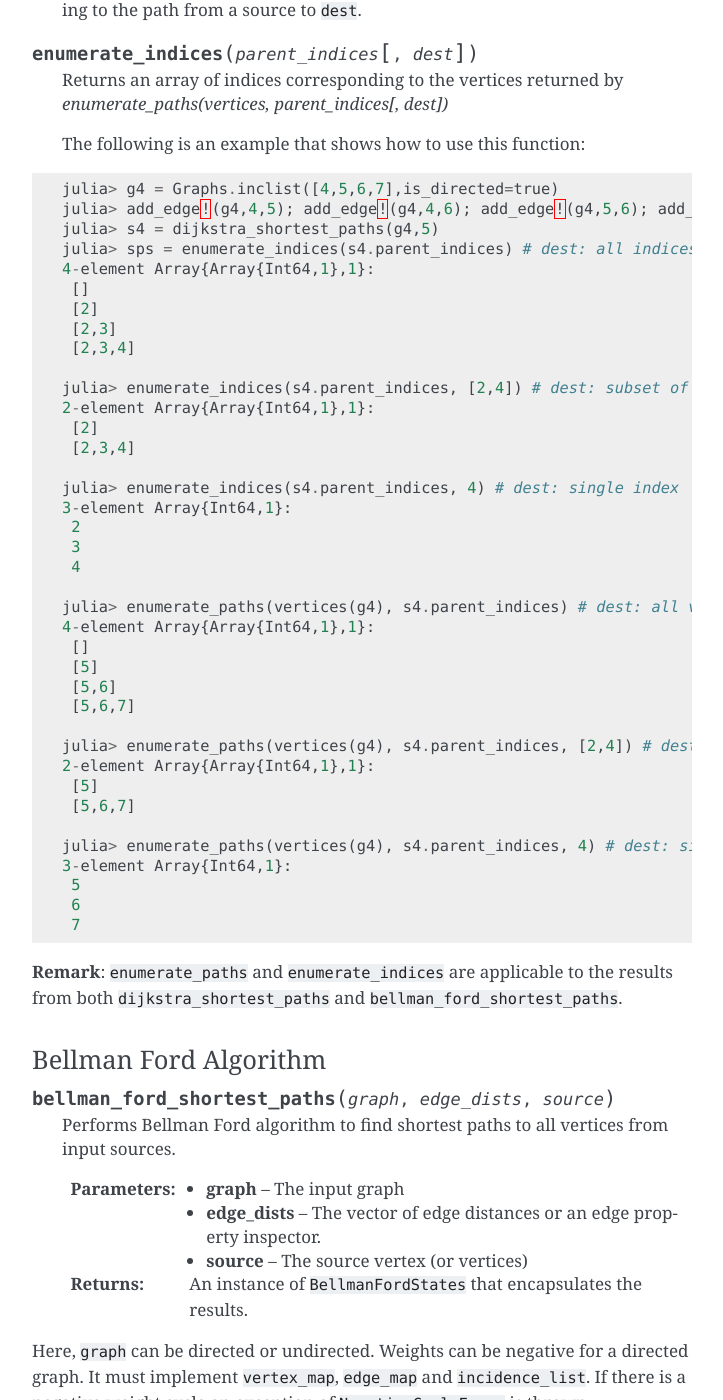
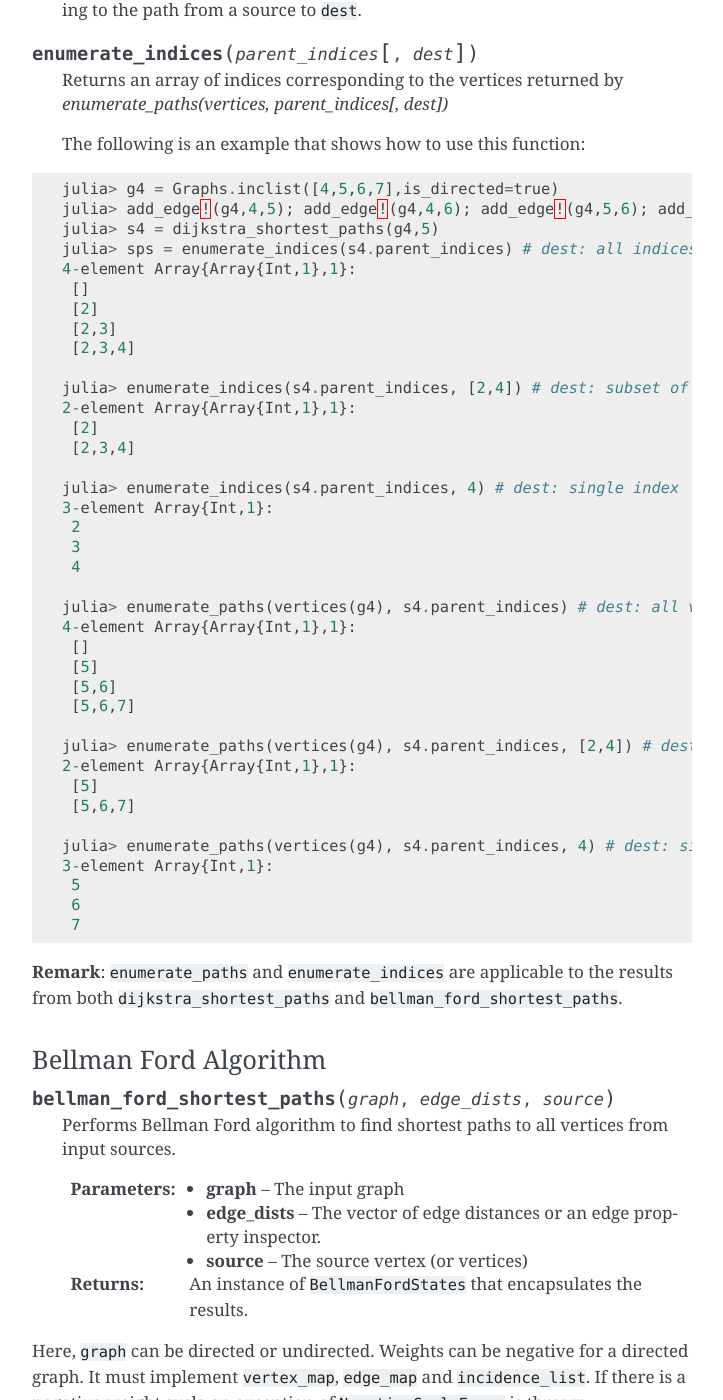
Before and after one commit to JuliaGraphs/Graphs.jl, a Sphinx documentation site: the page built from doc/source/algorithms.rst, in a window 1280 px wide and 1400 px high, scrolled down 4927 px. Shown: the whole window, without its empty margins (388-1111 px from the left). Built offline with Sphinx 7.4.7, drawn with Linux system fonts in a browser that asks for light colours; formulas are drawn with MathJax 3.

Commit message:
replacing Int64 with Int for use on Raspberry Pi

```diff
--- a/doc/source/algorithms.rst
+++ b/doc/source/algorithms.rst
@@ -201,37 +201,37 @@ The user can (optionally) provide a visitor that perform operations along with t
     julia> add_edge!(g4,4,5); add_edge!(g4,4,6); add_edge!(g4,5,6); add_edge!(g4,6,7)
     julia> s4 = dijkstra_shortest_paths(g4,5)
     julia> sps = enumerate_indices(s4.parent_indices) # dest: all indices
-    4-element Array{Array{Int64,1},1}:
+    4-element Array{Array{Int,1},1}:
      []
      [2]
      [2,3]
      [2,3,4]
 
     julia> enumerate_indices(s4.parent_indices, [2,4]) # dest: subset of indices
-    2-element Array{Array{Int64,1},1}:
+    2-element Array{Array{Int,1},1}:
      [2]
      [2,3,4]
 
     julia> enumerate_indices(s4.parent_indices, 4) # dest: single index
-    3-element Array{Int64,1}:
+    3-element Array{Int,1}:
      2
      3
      4
 
     julia> enumerate_paths(vertices(g4), s4.parent_indices) # dest: all vertices
-    4-element Array{Array{Int64,1},1}:
+    4-element Array{Array{Int,1},1}:
      []
      [5]
      [5,6]
      [5,6,7]
 
     julia> enumerate_paths(vertices(g4), s4.parent_indices, [2,4]) # dest: subset of vertices
-    2-element Array{Array{Int64,1},1}:
+    2-element Array{Array{Int,1},1}:
      [5]
      [5,6,7]
 
     julia> enumerate_paths(vertices(g4), s4.parent_indices, 4) # dest: single vertex
-    3-element Array{Int64,1}:
+    3-element Array{Int,1}:
      5
      6
      7
```
Also changed, not shown: 4 other files.
